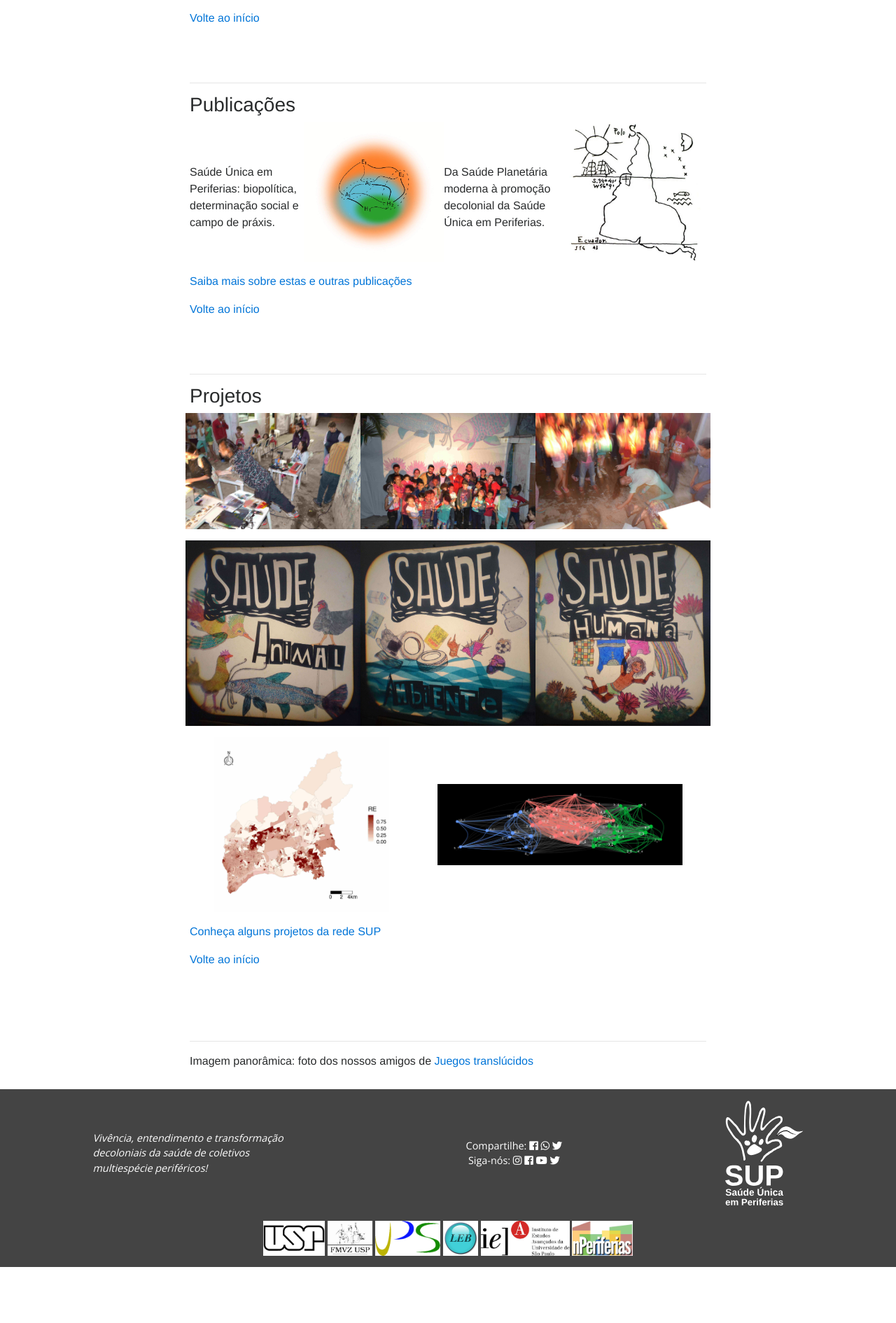
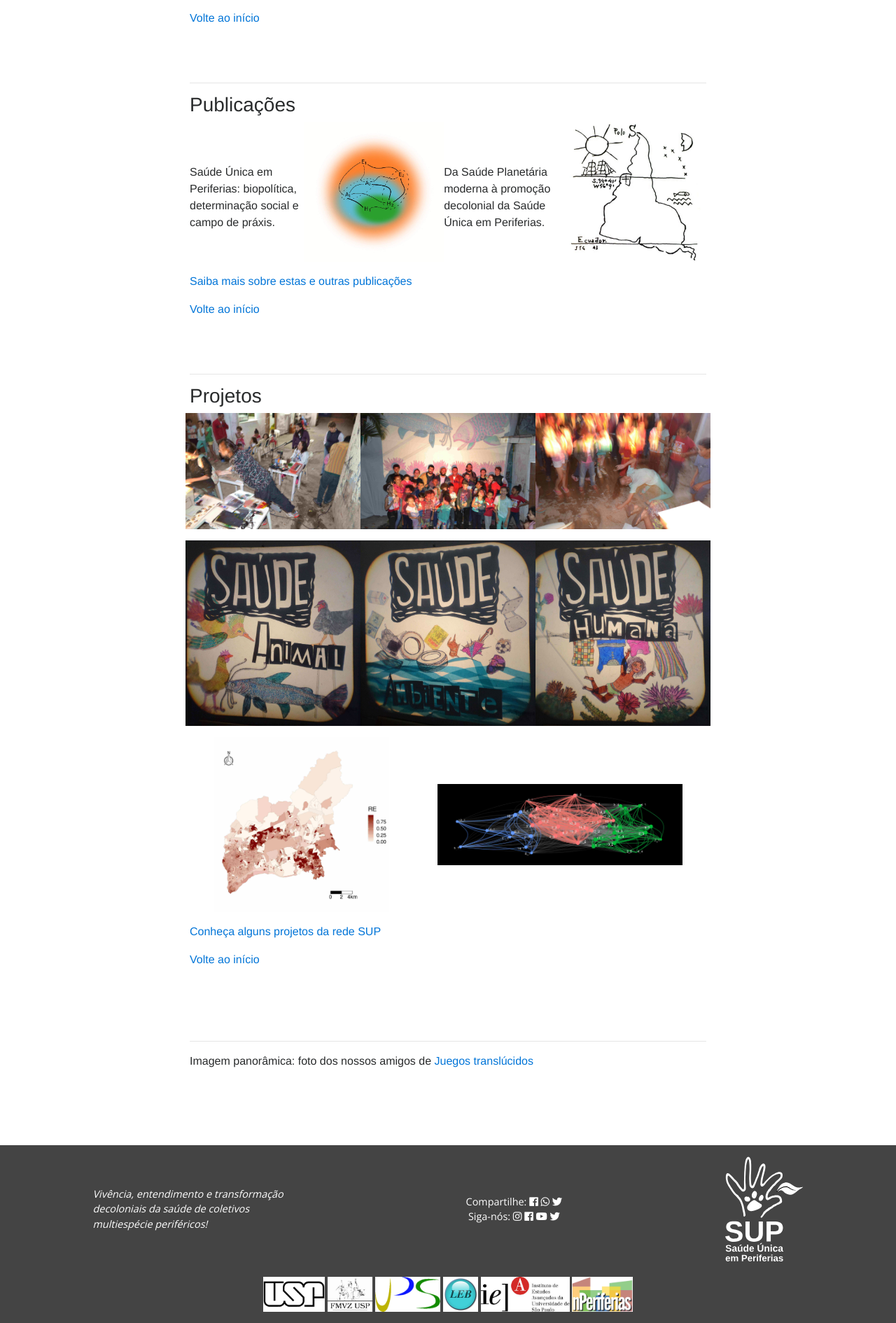
Before and after one commit to oswaldosantos/sup, a Jekyll site: the page built from index.md, in a window 1280 px wide. Shown: the part 2417-4307 px from the top of the page at 70% size. Built offline with Jekyll 4.4.1, drawn with Linux system fonts in a browser that asks for light colours; nearby versions of some CDN libraries; some web fonts are replaced; before the commit the page ends 4227 px from its top, so only the background shows below that.

Commit message:
Altura do rodapé

```diff
--- a/css/style.css
+++ b/css/style.css
@@ -404,7 +404,7 @@ Footer
   }
 
   .push {
-    height: 170px;
+    height: 250px;
   }
 
   .footer-descricao {
```
